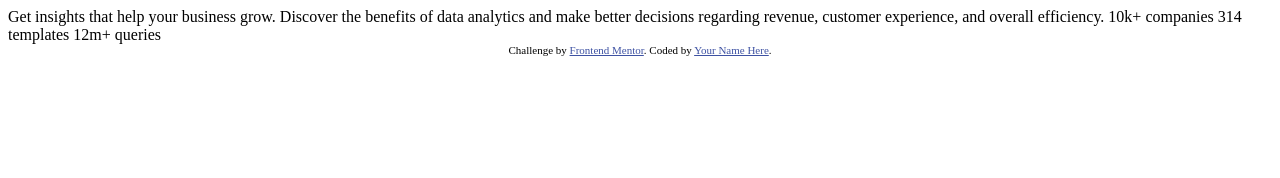
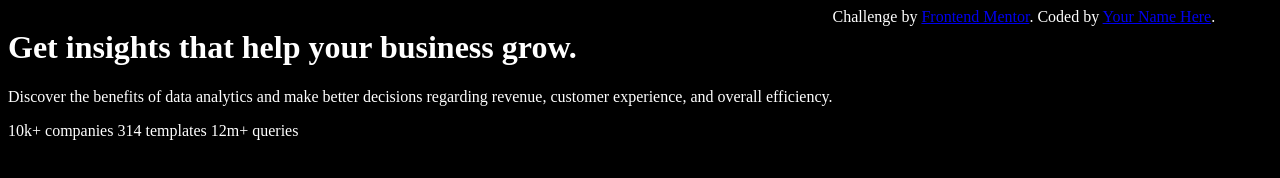
Before and after one commit to CraigDoesCode/git-workshop-test-, a plain HTML site: page index.html in a window 1280 px wide. Drawn offline with Linux system fonts and the light colour scheme.

Commit message:
basic css

```diff
--- a/index.html
+++ b/index.html
@@ -9,21 +9,22 @@
   <title>Frontend Mentor | Stats preview card component</title>
 
   <!-- Feel free to remove these styles or customise in your own stylesheet 👍 -->
-  <style>
-    .attribution { font-size: 11px; text-align: center; }
-    .attribution a { color: hsl(228, 45%, 44%); }
-  </style>
+  <link rel="stylesheet" href="resources/css/style.css">
 </head>
 <body>
 
-  Get insights that help your business grow.
+  <div class="card">
+    <h1>Get <span>insights</span> that help your business grow.</h1>
 
-  Discover the benefits of data analytics and make better decisions regarding revenue, customer
-  experience, and overall efficiency.
+    <p>Discover the benefits of data analytics and make better decisions regarding revenue, customer
+    experience, and overall efficiency.</p>
 
-  10k+ companies
-  314 templates
-  12m+ queries
+    <div class="info">
+      10k+ companies
+      314 templates
+      12m+ queries
+    </div>
+  </div>
 
   <div class="attribution">
     Challenge by <a href="https://www.frontendmentor.io?ref=challenge" target="_blank">Frontend Mentor</a>.
--- /dev/null
+++ b/resources/css/style.css
@@ -0,0 +1,5 @@
+body {
+    display: flex;
+    background-color: black;
+    color: white;
+}
```
Also changed, not shown: resources/images/favicon-32x32.png (renamed from images/favicon-32x32.png), resources/images/image-header-desktop.jpg (renamed from images/image-header-desktop.jpg), resources/images/image-header-mobile.jpg (renamed from images/image-header-mobile.jpg).
